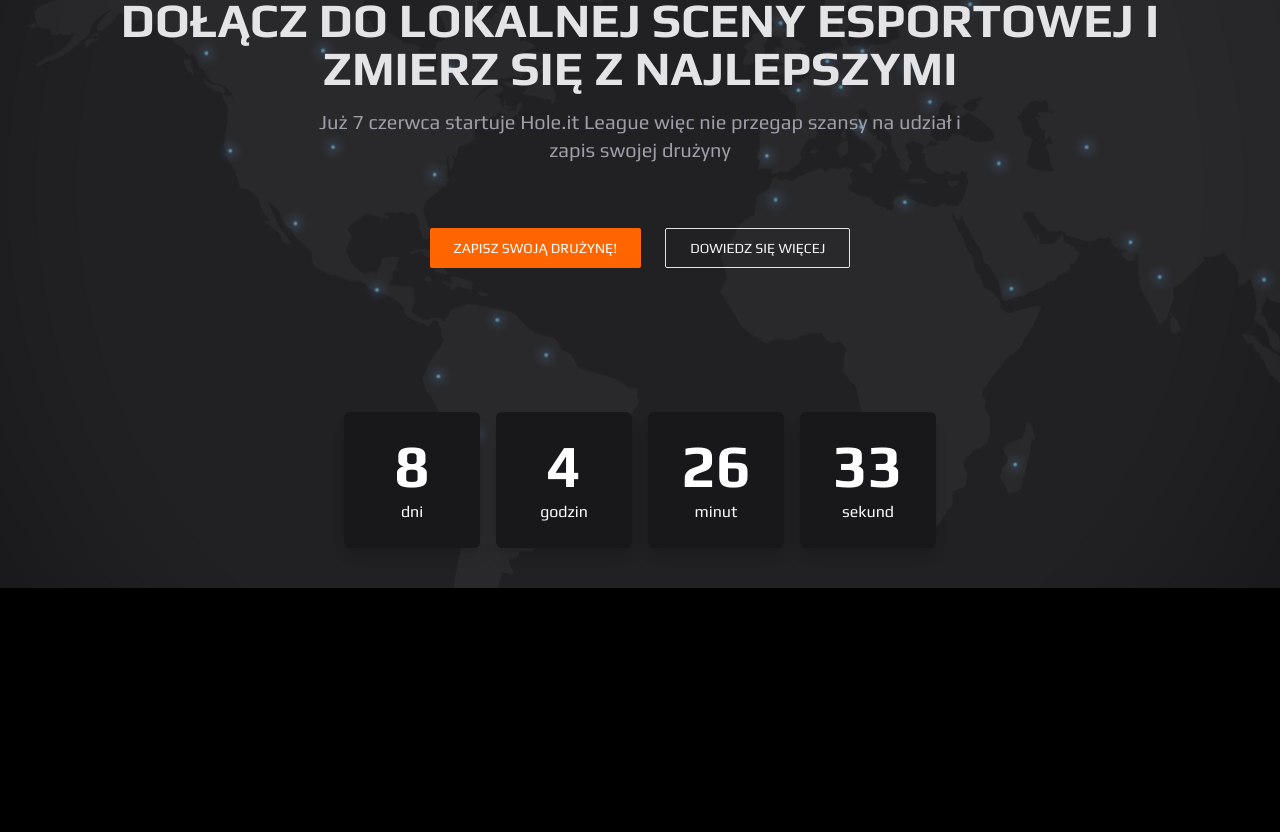
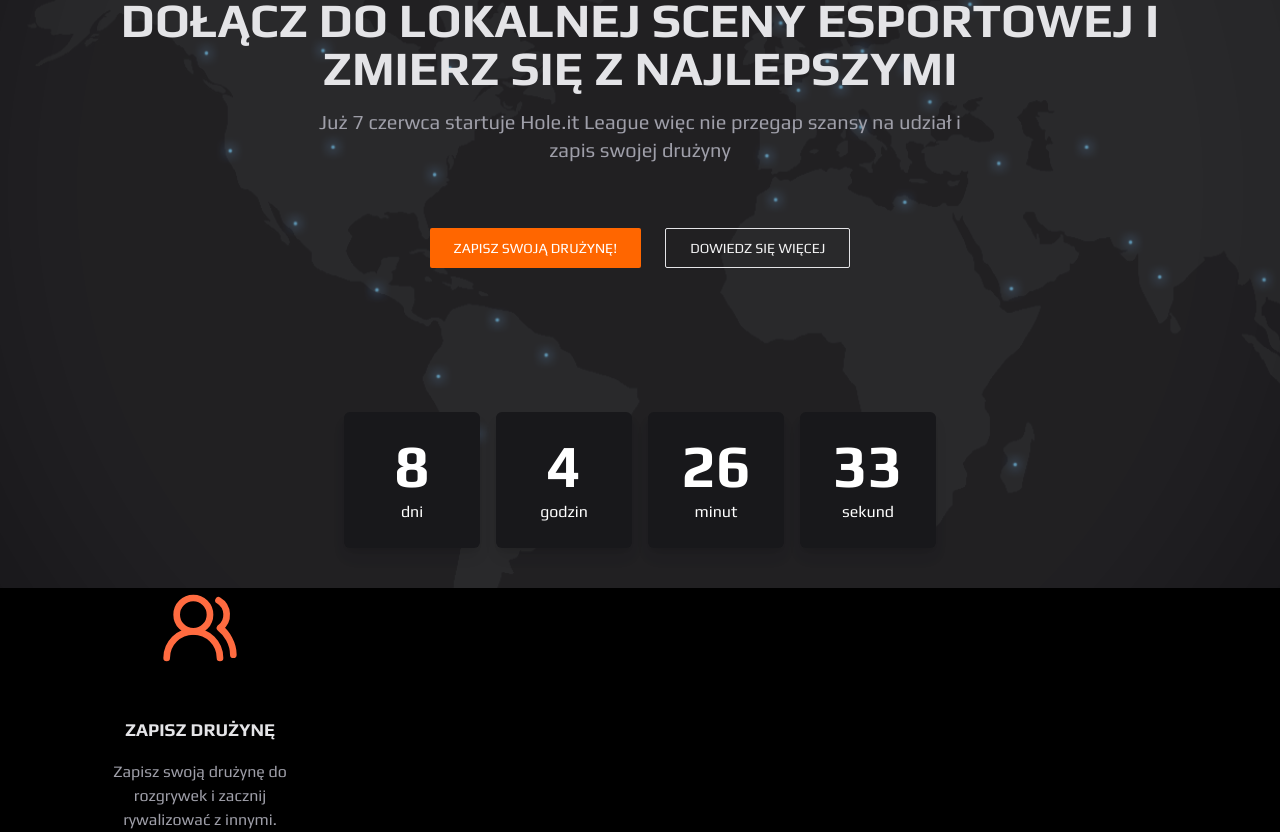
Before and after one commit to wifon0902/hole.it, a React (Vite) app: page / in a window 1280 px wide. Shown: the part 212-1044 px from the top of the page. Before the commit the page ends 800 px from the top, so only its background shows below. Built offline with nearby package versions, Linux system fonts and the light colour scheme.

Commit message:
feat: added cards

```diff
--- a/src/App.jsx
+++ b/src/App.jsx
@@ -1,12 +1,14 @@
 import React from "react";
 import Navbar from "./components/Navbar";
 import Hero from "./components/Hero";
+import Cards from "./components/Cards";
 
 const App = () => {
   return (
     <div>
       <Navbar />
       <Hero />
+      <Cards />
     </div>
   );
 };
--- /dev/null
+++ b/src/components/Card.jsx
@@ -0,0 +1,13 @@
+import React from "react";
+
+function Card({ title, description, icon: Icon }) {
+  return (
+    <div className="text-white flex flex-col justify-center items-center w-100 gap-4">
+      <Icon className="mb-8 text-card-accent size-20" />
+      <h3 className="text-lg uppercase text-zinc-200 font-bold">{title}</h3>
+      <p className="text-center text-zinc-400 max-w-50">{description}</p>
+    </div>
+  );
+}
+
+export default Card;
--- /dev/null
+++ b/src/components/Cards.jsx
@@ -0,0 +1,29 @@
+import React from "react";
+import Card from "@/components/card";
+import { UsersRound } from "lucide-react";
+
+const cardData = [
+  {
+    title: "Zapisz drużynę",
+    description:
+      "Zapisz swoją drużynę do rozgrywek i zacznij rywalizować z innymi.",
+    icon: UsersRound,
+  },
+];
+
+function Cards() {
+  return (
+    <div>
+      {cardData.map((card, index) => (
+        <Card
+          key={index}
+          title={card.title}
+          description={card.description}
+          icon={card.icon}
+        />
+      ))}
+    </div>
+  );
+}
+
+export default Cards;
```
